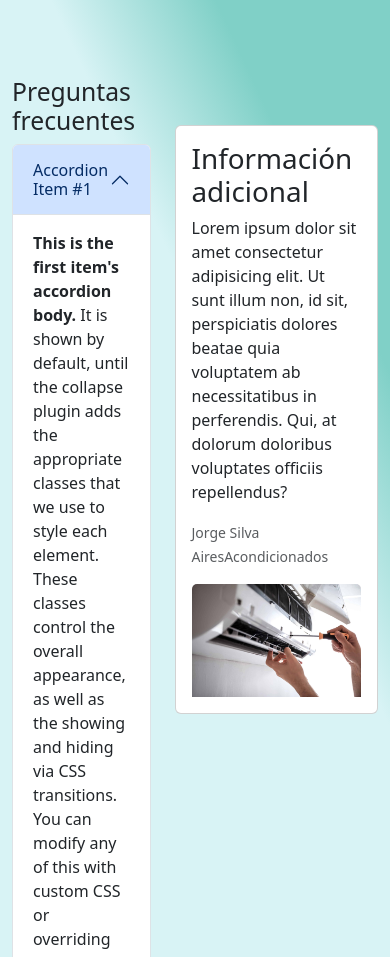
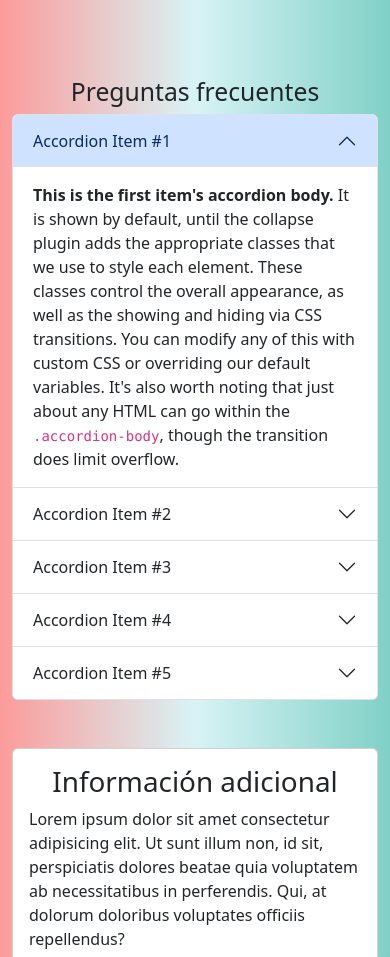
Before and after one commit to Weitrm/Aires-jorge, a plain HTML site: page index.html in a window 390 px wide. Shown: the part 1043-2000 px from the top of the page. Drawn offline with nearby package versions, Linux system fonts and the light colour scheme.

Commit message:
cambio background

```diff
--- a/SCSS/pages/index.scss
+++ b/SCSS/pages/index.scss
@@ -44,10 +44,6 @@
 
 .bg-indexbody {
     background-color: $bg-azulclaro;
-    background-image: linear-gradient(65deg, $bg-azulclaro 50%, #80D0C7 60%);
+    background-image: linear-gradient(90deg,rgb(252, 155, 155), $bg-azulclaro, #80D0C7);
     background-repeat: no-repeat;
 }
-
-.section-info {
-
-}
--- a/index.html
+++ b/index.html
@@ -68,7 +68,7 @@
           </div>
         <!--SECCION PREGUNTAS FRECUENTES E INFORMACION-->
         <section class="row mb-5">
-          <article class="col-5">
+          <article class="col-12 col-md-5">
             <h2 class="d-flex justify-content-center">Preguntas frecuentes</h2>
             <!--ACORDEON CON LAS PREGUNTAS-->
             <div class="accordion" id="accordionExample">
@@ -140,7 +140,7 @@
             </div>
           </article>
           <!--ASIDE INFORMACION ADICIONAL-->
-          <aside class="col-7 mt-5">
+          <aside class="col-12 col-md-7 mt-5">
             <div class="card">
               <div class="card-body">
                 <h5 class="card-title fs-1 d-flex justify-content-center">Información adicional</h5>
```
Also changed, not shown: CSS/styles.css.
